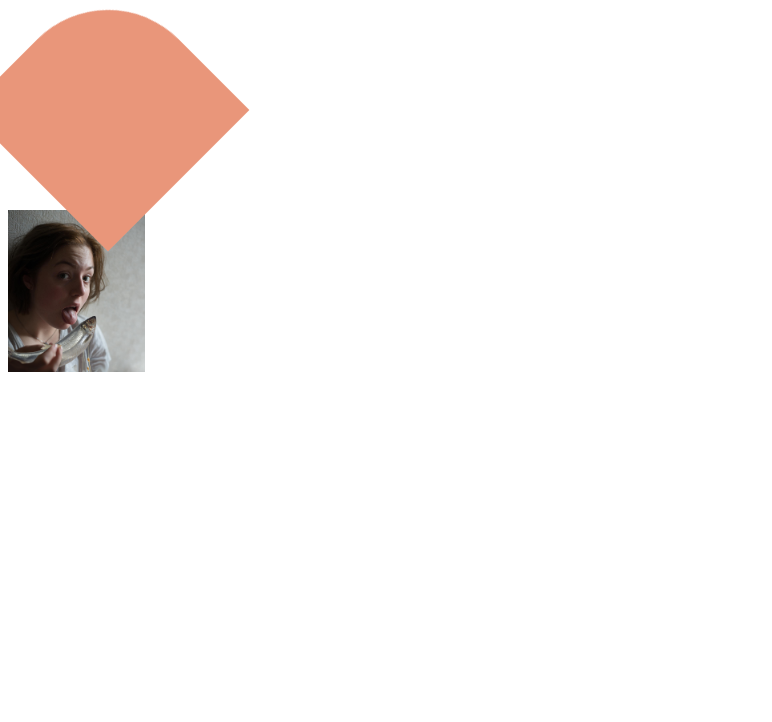
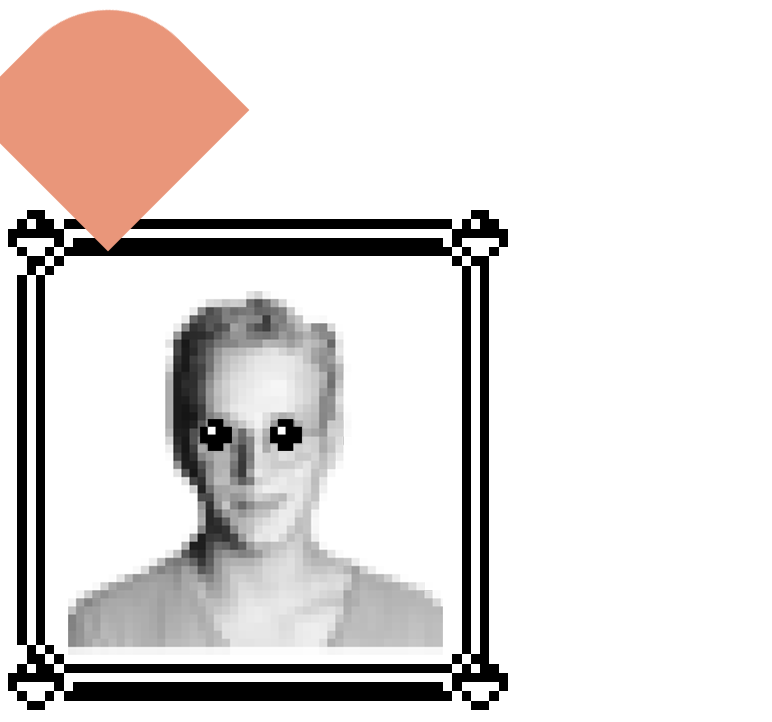
Before and after one commit to kasperii/kasperii.github.io, a plain HTML site: page index.html in a window 1280 px wide. Shown: the part 98-820 px from the top of the page, without its empty margins (0-772 px from the left). Drawn offline with Linux system fonts and the light colour scheme.

Commit message:
NSFW fix
now less sexy

```diff
--- a/index.html
+++ b/index.html
@@ -5,6 +5,6 @@
 <h1><strong>Fisk!</strong></h1>
 <p>by kasper karlgren</p>
 <div></div>
-<img src="./img/astridfisk.png" style="width: 137px; height: 162px">
+<img src="./img/egopic.png" style="width: 500px; height: 500px">
 </body>
 </html>
```
Also changed, not shown: img/astridfisk.png (deleted), img/egopic.png (added).
